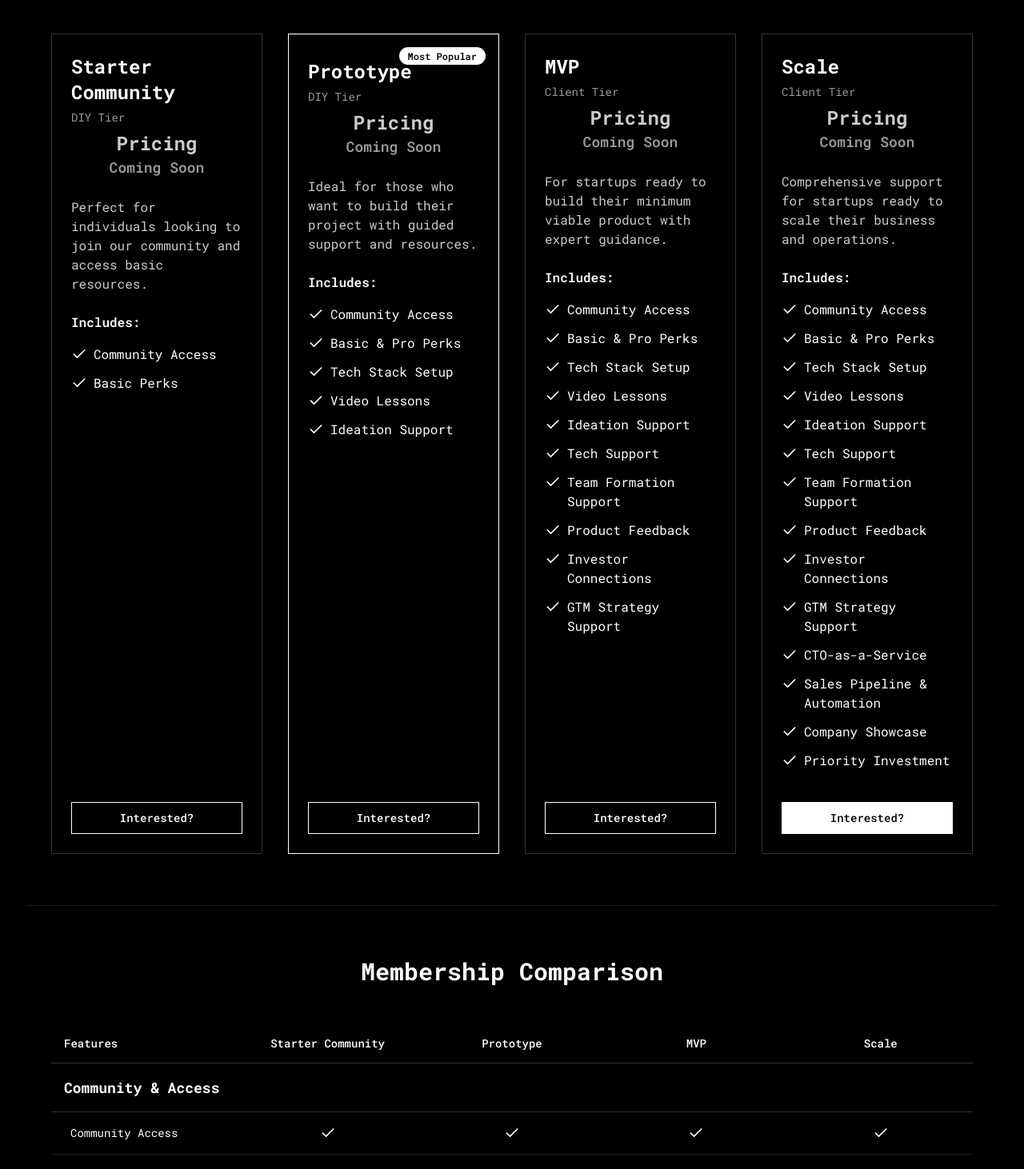
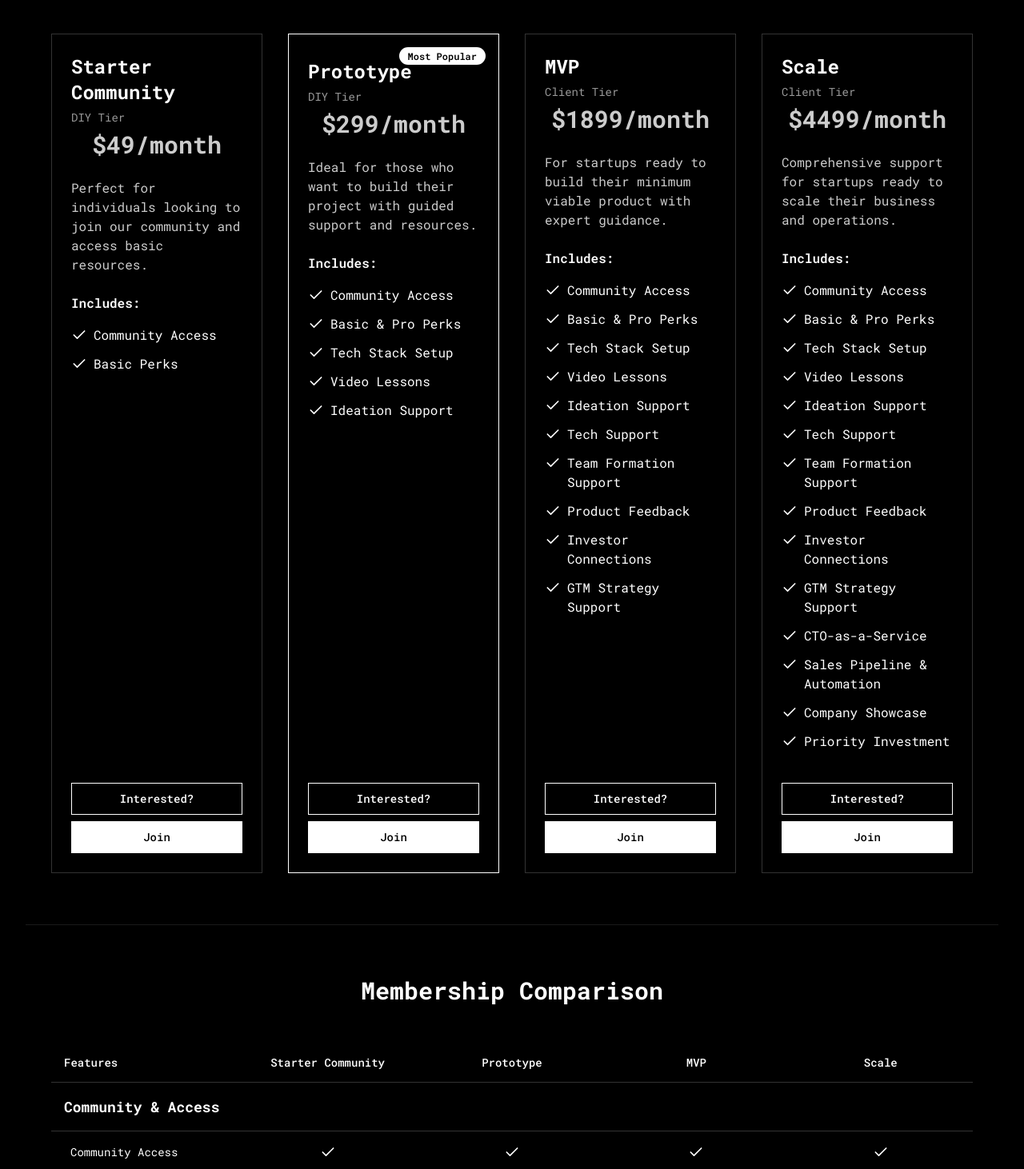
Before and after one commit to buildcity/build-city-site-frontend, a React (Vite) app: page /membership in a window 1280 px wide. Shown: the part 540-2002 px from the top of the page at 80% size. Built offline with nearby package versions, Linux system fonts and the light colour scheme.

Commit message:
Update membership tier cards with new pricing and buttons

```diff
--- a/src/components/membership-comparison.tsx
+++ b/src/components/membership-comparison.tsx
@@ -1,6 +1,5 @@
 import { Check, Minus } from "lucide-react"
 import { Table, TableBody, TableCell, TableHead, TableHeader, TableRow } from "../components/ui/table";
-
 
 interface MembershipComparisonProps {
   tiers: {
@@ -13,6 +12,14 @@ interface MembershipComparisonProps {
 export default function MembershipComparison({ tiers }: MembershipComparisonProps) {
   // All unique features across all tiers
   const allFeatures = Array.from(new Set(tiers.flatMap((tier) => tier.features)))
+
+  // Price map based on tier name
+  const pricingMap: Record<string, string> = {
+    "Starter Community": "$49/month",
+    "Prototype": "$299/month",
+    "MVP": "$1899/month",
+    "Scale": "$4499/month",
+  }
 
   // Organize features by category
   const featureCategories = {
@@ -118,8 +125,8 @@ export default function MembershipComparison({ tiers }: MembershipComparisonProp
             <TableCell className="font-bold text-lg py-4 text-white">Pricing</TableCell>
             {tiers.map((tier) => (
               <TableCell key={`${tier.name}-pricing`} className="text-center">
-                <div className="font-semibold text-white/80">Coming Soon</div>
-                <div className="text-sm text-white/60">Pricing TBA</div>
+                <div className="font-semibold text-white/80">Monthly</div>
+                <div className="text-sm text-white/60">{pricingMap[tier.name] || "—"}</div>
               </TableCell>
             ))}
           </TableRow>
--- a/src/components/membership-tier-card.tsx
+++ b/src/components/membership-tier-card.tsx
@@ -17,7 +17,6 @@ interface MembershipTierProps {
 }
 
 export default function MembershipTierCard({ tier }: MembershipTierProps) {
-  // Function to get all features for this tier, including from previous tiers
   const getAllFeatures = () => {
     const tiers = [
       {
@@ -70,6 +69,13 @@ export default function MembershipTierCard({ tier }: MembershipTierProps) {
 
   const allTierFeatures = getAllFeatures()
 
+  const stripeLinks: Record<string, string> = {
+    "Starter Community": "https://buy.stripe.com/fZu6oH87o3DL5oJ3cZabK0b",
+    "Prototype": "https://buy.stripe.com/eVq6oH0EW7U1cRb00NabK0c",
+    "MVP": "https://buy.stripe.com/00waEX9bscaheZj7tfabK0d",
+    "Scale": "https://buy.stripe.com/6oUaEXdrIgqx8AVfZLabK0e",
+  }
+
   return (
     <Card
       className={`border ${
@@ -85,8 +91,9 @@ export default function MembershipTierCard({ tier }: MembershipTierProps) {
         <div className="mt-4">
           <div className="flex items-center justify-center">
             <div className="text-center">
-              <div className="text-2xl font-bold text-white/80">Pricing</div>
-              <div className="text-lg font-semibold text-white/60">Coming Soon</div>
+              <div className="text-3xl font-bold text-white/80">
+                ${tier.monthlyFee}/month
+              </div>
             </div>
           </div>
         </div>
@@ -103,14 +110,10 @@ export default function MembershipTierCard({ tier }: MembershipTierProps) {
           ))}
         </ul>
       </CardContent>
-      <CardFooter className="pt-4">
+      <CardFooter className="pt-4 flex flex-col gap-2">
+        {/* Interested button (Black Background) */}
         <Button
-          variant={tier.buttonVariant}
-          className={`w-full ${
-            tier.buttonVariant === "default"
-              ? "bg-white text-black hover:bg-white/90"
-              : "border-white text-white hover:bg-white/10"
-          }`}
+          className="w-full bg-black text-white border border-white hover:bg-white hover:text-black"
           asChild
         >
           <a
@@ -121,6 +124,20 @@ export default function MembershipTierCard({ tier }: MembershipTierProps) {
             Interested?
           </a>
         </Button>
+
+        {/* Join button (White Background) */}
+        <Button
+          className="w-full bg-white text-black hover:bg-gray-200"
+          asChild
+        >
+          <a
+            href={stripeLinks[tier.name] || "#"}
+            target="_blank"
+            rel="noopener noreferrer"
+          >
+            Join
+          </a>
+        </Button>
       </CardFooter>
     </Card>
   )
--- a/src/data/membership.ts
+++ b/src/data/membership.ts
@@ -23,7 +23,7 @@ export const membershipTiers: MembershipTier[] = [
     name: "Prototype",
     subtitle: "DIY Tier",
     entryFee: 2000,
-    monthlyFee: 499,
+    monthlyFee: 299,
     description: "Ideal for those who want to build their project with guided support and resources.",
     features: ["Basic & Pro Perks", "Tech Stack Setup", "Video Lessons", "Ideation Support"],
     buttonVariant: "outline",
@@ -33,7 +33,7 @@ export const membershipTiers: MembershipTier[] = [
     name: "MVP",
     subtitle: "Client Tier",
     entryFee: 5000,
-    monthlyFee: 1999,
+    monthlyFee: 1899,
     description: "For startups ready to build their minimum viable product with expert guidance.",
     features: [
       "Tech Support",
@@ -48,7 +48,7 @@ export const membershipTiers: MembershipTier[] = [
     name: "Scale",
     subtitle: "Client Tier",
     entryFee: 12000,
-    monthlyFee: 4999,
+    monthlyFee: 4499,
     description: "Comprehensive support for startups ready to scale their business and operations.",
     features: ["CTO-as-a-Service", "Sales Pipeline & Automation", "Company Showcase", "Priority Investment"],
     buttonVariant: "default",
```
Also changed, not shown: 30 other files (tests, documents, lock files or other folders).
